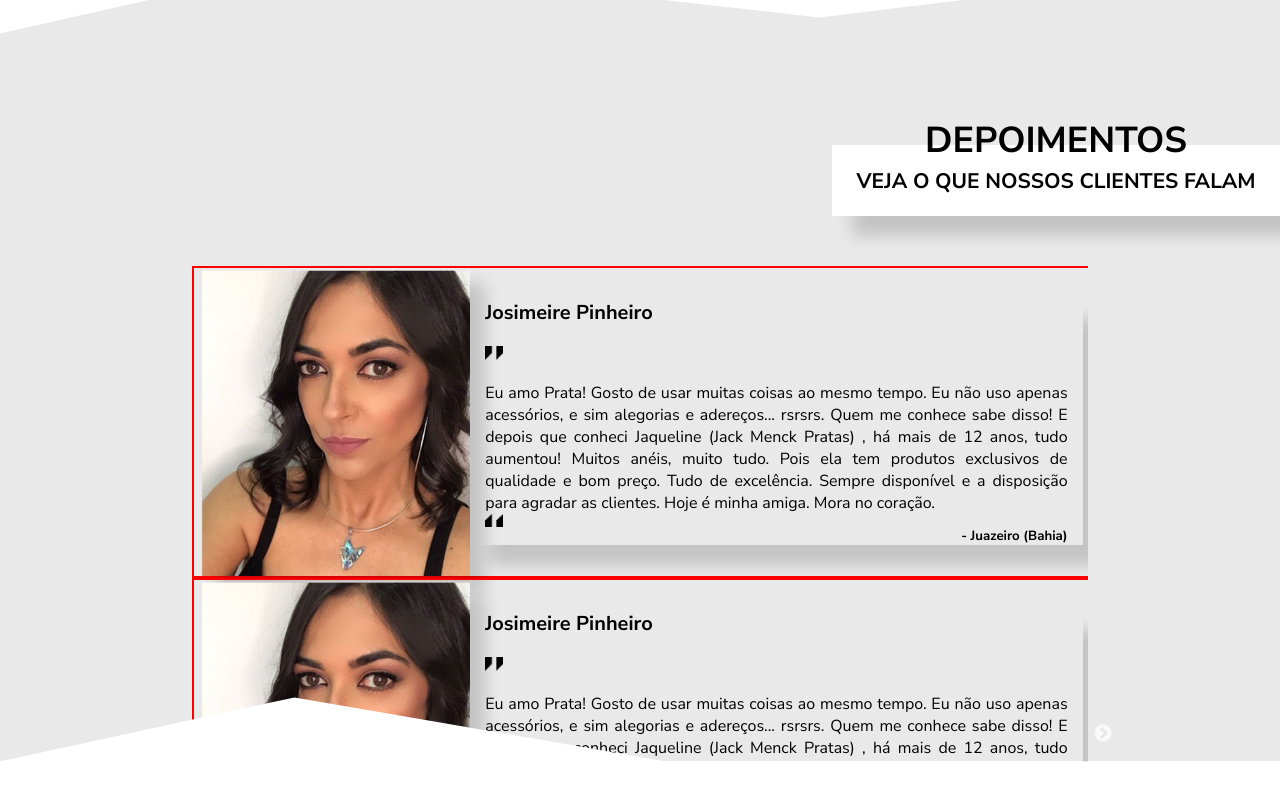
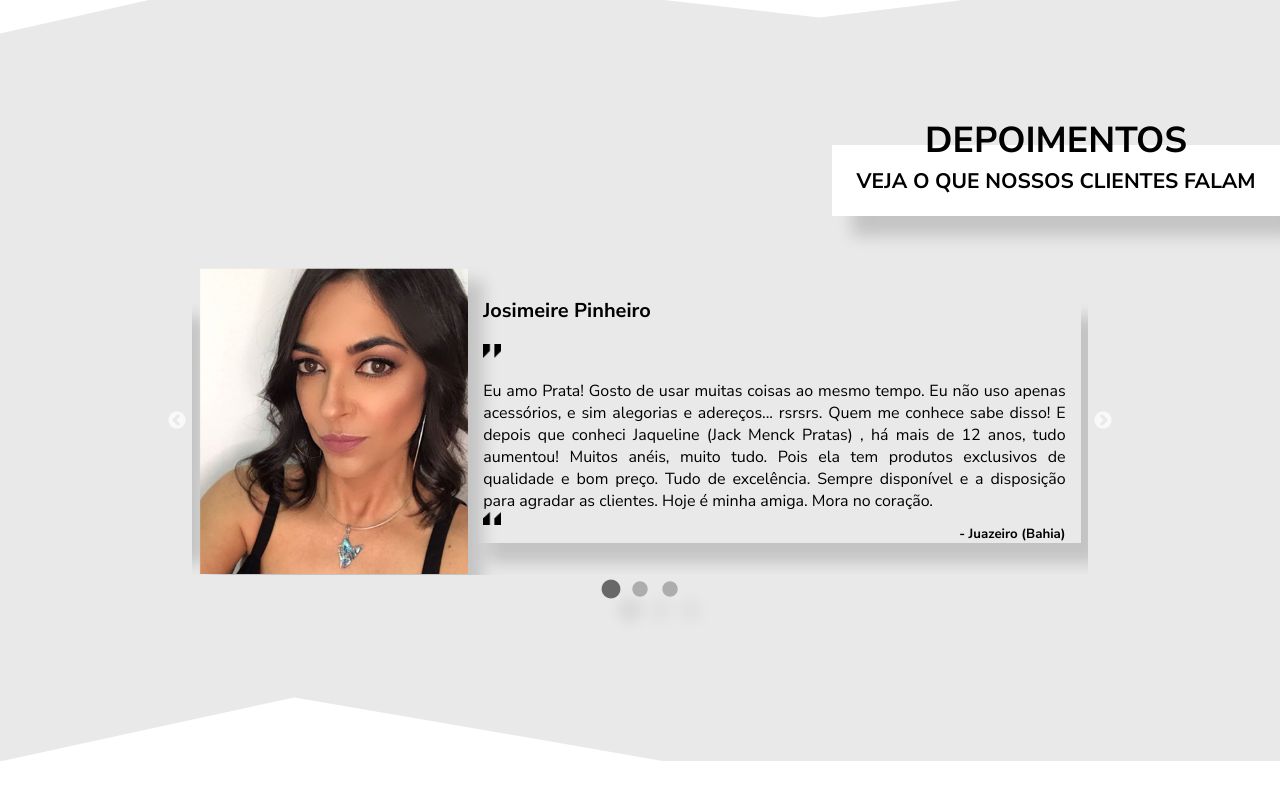
Before and after one commit to citi-onboarding/Pratas-onepage, a React (Create React App) app in the folder client/: page / in a window 1280 px wide. Shown: the part 2040-2840 px from the top of the page. After the commit the page ends 2801 px from the top, so only its background shows below. Built offline with nearby package versions, Linux system fonts and the light colour scheme; no server answers.

Commit message:
Slider Dots beautiful

```diff
--- a/client/src/components/Testimonials/Testimonials.css
+++ b/client/src/components/Testimonials/Testimonials.css
@@ -65,8 +65,6 @@ body, html, section, div, h1, h2, img, p, h4, h5 {
     flex-direction: row;
     align-items: center;
     justify-content: center;
-
-    border: 2px solid red;
 }
 
 .carrossel-image {
@@ -150,3 +148,62 @@ h5 {
         height: 3%;
     }
 }
+
+.carrossel-dots{
+        position: absolute;
+        bottom: -25px;
+        display: block;
+        width: 100%;
+        padding: 0;
+        margin: 0;
+        list-style: none;
+        text-align: center;
+}
+
+.carrossel-dots li {
+        position: relative;
+        display: inline-block;
+        width: 20px;
+        height: 20px;
+        margin: 0 5px;
+        padding: 0;
+        cursor: pointer;
+}
+
+.carrossel-dots li button {
+        font-size: 0;
+        line-height: 0;
+        display: block;
+        width: 20px;
+        height: 20px;
+        padding: 5px;
+        cursor: pointer;
+        color: transparent;
+        border: 0;
+        outline: none;
+        background: transparent;
+}
+
+.carrossel-dots li.slick-active button:before {
+    opacity: .55;
+    color: black;
+    font-size: 22px;
+}
+
+.carrossel-dots li button:before {
+    font-family: 'slick';
+    font-size: 18px;
+    line-height: 20px;
+    position: absolute;
+    top: 0;
+    left: 0;
+    width: 20px;
+    height: 20px;
+    content: '•';
+    text-align: center;
+    opacity: .25;
+    color: black;
+    -webkit-font-smoothing: antialiased;
+    -moz-osx-font-smoothing: grayscale;
+    box-shadow: 20px 20px 15px #00000029;
+}
--- a/client/src/components/Testimonials/Testimonials.jsx
+++ b/client/src/components/Testimonials/Testimonials.jsx
@@ -16,7 +16,8 @@ function Testimonials() {
         infinite: true,
         speed: 500,
         slidesToShow: 1,
-        slidesToScroll: 1
+        slidesToScroll: 1,
+        dotsClass: "carrossel-dots",
      }
 
     return(
@@ -39,6 +40,36 @@ function Testimonials() {
                                 Quem me conhece sabe disso! E depois que conheci Jaqueline (Jack Menck Pratas)
                                 , há mais de 12 anos, tudo aumentou! Muitos anéis, muito tudo. Pois ela tem produtos
                                 exclusivos de qualidade e bom preço. Tudo de excelência. Sempre disponível e a disposição
+                                para agradar as clientes. Hoje é minha amiga. Mora no coração.<img src={imgAspasD} alt="Aspas Direita"/></p>
+                                <h5>- Juazeiro (Bahia)</h5>
+                            </div>
+                        </div>
+                    </div>
+                    <div>
+                        <div className="carrossel-item">
+                            <img src={imgTestimonials} alt="Testimonials Imagem" className="carrossel-image"/>
+                            <div className="carrossel-text">
+                                <h4>Josimeire Pinheiro</h4>
+                                <p><img src={imgAspasE} alt="Aspas Esquerda"/><br/>Eu amo Prata! Gosto de usar muitas coisas ao mesmo tempo.
+                                Eu não uso apenas acessórios, e sim alegorias e adereços... rsrsrs.
+                                Quem me conhece sabe disso! E depois que conheci Jaqueline (Jack Menck Pratas)
+                                , há mais de 12 anos, tudo aumentou! Muitos anéis, muito tudo. Pois ela tem produtos
+                                exclusivos de qualidade e bom preço. Tudo de excelência. Sempre disponível e a disposição
+                                 para agradar as clientes. Hoje é minha amiga. Mora no coração. <img src={imgAspasD} alt="Aspas Direita"/></p>
+                                <h5>- Juazeiro (Bahia)</h5>
+                            </div>
+                        </div>
+                    </div>
+                    <div>
+                        <div className="carrossel-item">
+                            <img src={imgTestimonials} alt="Testimonials Imagem" className="carrossel-image"/>
+                            <div className="carrossel-text">
+                                <h4>Josimeire Pinheiro</h4>
+                                <p><img src={imgAspasE} alt="Aspas Esquerda"/><br/>Eu amo Prata! Gosto de usar muitas coisas ao mesmo tempo.
+                                Eu não uso apenas acessórios, e sim alegorias e adereços... rsrsrs.
+                                Quem me conhece sabe disso! E depois que conheci Jaqueline (Jack Menck Pratas)
+                                , há mais de 12 anos, tudo aumentou! Muitos anéis, muito tudo. Pois ela tem produtos
+                                exclusivos de qualidade e bom preço. Tudo de excelência. Sempre disponível e a disposição
                                  para agradar as clientes. Hoje é minha amiga. Mora no coração. <img src={imgAspasD} alt="Aspas Direita"/></p>
                                 <h5>- Juazeiro (Bahia)</h5>
                             </div>
```
Lines whose indentation alone changed are shown as unchanged.
